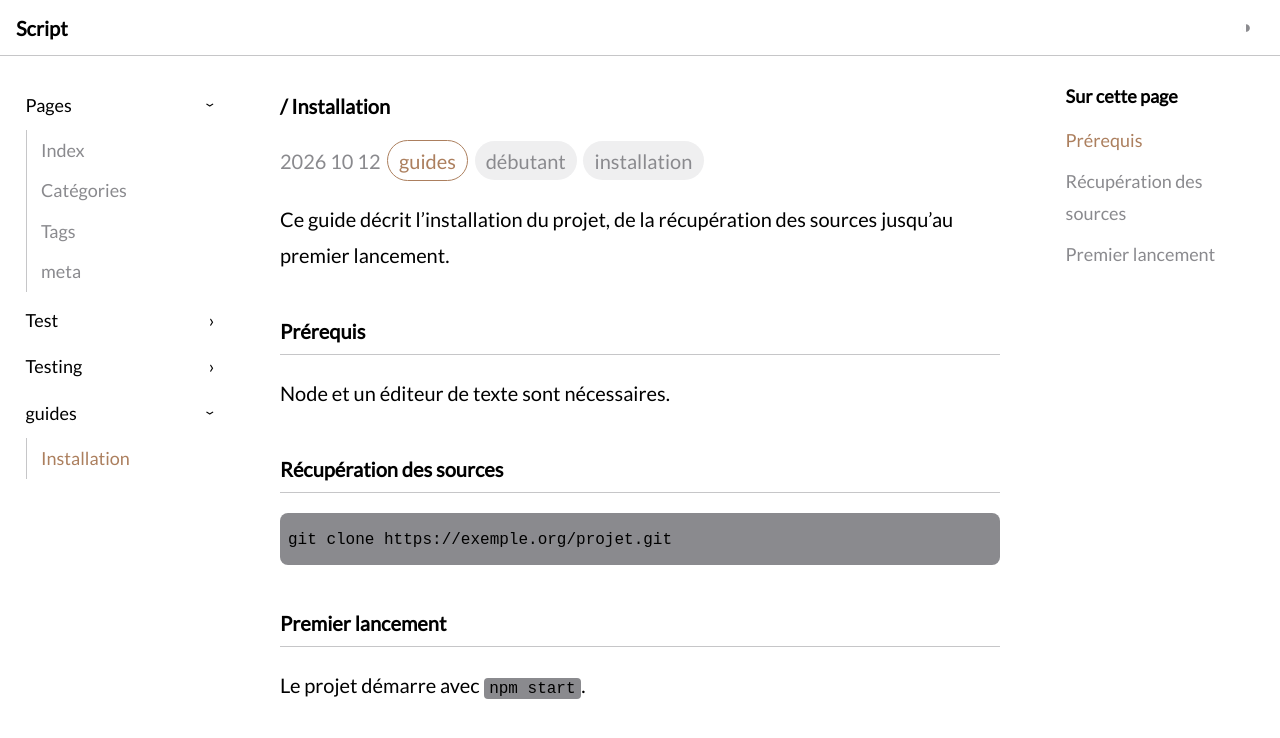
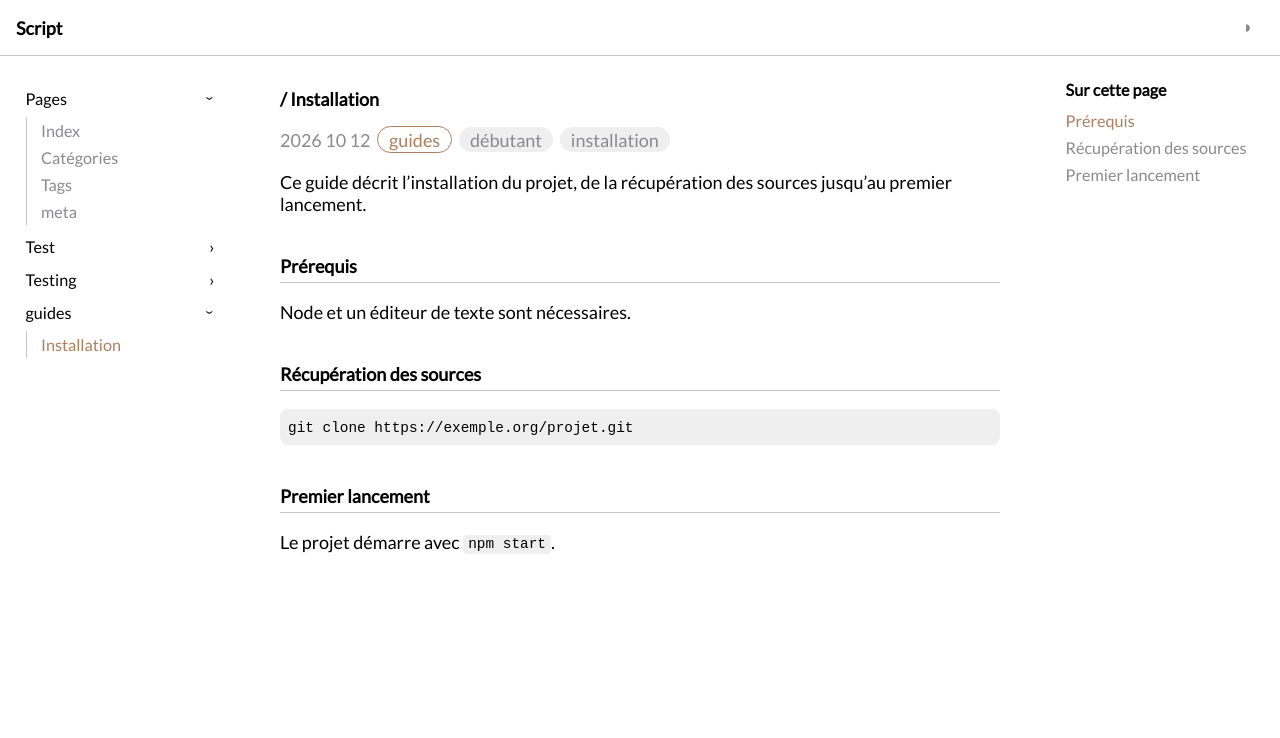
Before and after one commit to script-txt/script-txt.github.io, a Jekyll site: the page built from _posts/2026-10-12-installation.md, in a window 1280 px wide. Shown: the top 738 px of the page. Built offline with Jekyll 4.4.1, drawn with Linux system fonts in a browser that asks for light colours.

Commit message:
Update default.html

```diff
--- a/_layouts/default.html
+++ b/_layouts/default.html
@@ -37,7 +37,7 @@
   * { box-sizing: border-box; }
   html { scroll-behavior: smooth; scroll-padding-top: calc(var(--header-h) + 1rem); }
 
-  body { margin: 0; background: var(--bg); color: var(--fg); font-size: 20px; line-height: 1.8; font-family: "Lato", sans-serif; }
+  body { margin: 0; background: var(--bg); color: var(--fg); font-size: 18px; /*line-height: 1.8;*/ font-family: "Lato", sans-serif; }
   a { color: var(--accent); text-decoration: none; }
 
   /* En-tête : fond pleine largeur, contenu limité à la largeur de la page */
@@ -77,7 +77,7 @@
   }
   aside ul { list-style: none; margin: 0; padding: 0; }
   aside li a { display: block; padding: .25rem .6rem; border-radius: .375rem; color: var(--muted); }
-  aside li a:hover { background: var(--muted); color: var(--fg); }
+  aside li a:hover { background: var(--hover); color: var(--fg); }
   aside li a.active { color: var(--accent); font-weight: normal; }
 
   /* Groupes repliables */
@@ -91,7 +91,7 @@
   .sidebar summary::-webkit-details-marker { display: none; }
   .sidebar summary::after { content: "›"; transition: transform .15s; }
   .sidebar details[open] > summary::after { transform: rotate(90deg); }
-  .sidebar summary:hover { background: var(--muted); }
+  .sidebar summary:hover { background: var(--hover); }
   .sidebar details ul { margin: .2rem 0 .4rem .6rem; padding-left: .3rem; border-left: 1px solid var(--border); }
 
   .toc .toc-title { font-weight: bold; margin: 0 0 .5rem; padding-left: .6rem; }
@@ -104,8 +104,8 @@
     margin: 2.5rem 0 1rem; padding-bottom: .3rem;
     border-bottom: 1px solid var(--border);
   }
-  main code { background: var(--muted); padding: .1em .35em; border-radius: .25rem; font-size: .8em; }
-  main pre { background: var(--muted); padding: 0.5rem; border-radius: .5rem; overflow-x: auto; }
+  main code { background: var(--hover); padding: .1em .35em; border-radius: .25rem; font-size: .8em; }
+  main pre { background: var(--hover); padding: 0.5rem; border-radius: .5rem; overflow-x: auto; }
   main pre code { background: none; padding: 0; }
   main img { display: block; max-width: 100%; height: auto; margin: 1rem 0; border-radius: .5rem; }
 
```
